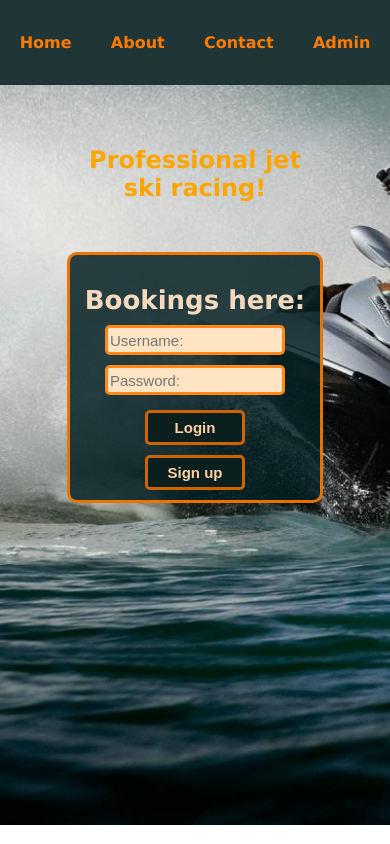
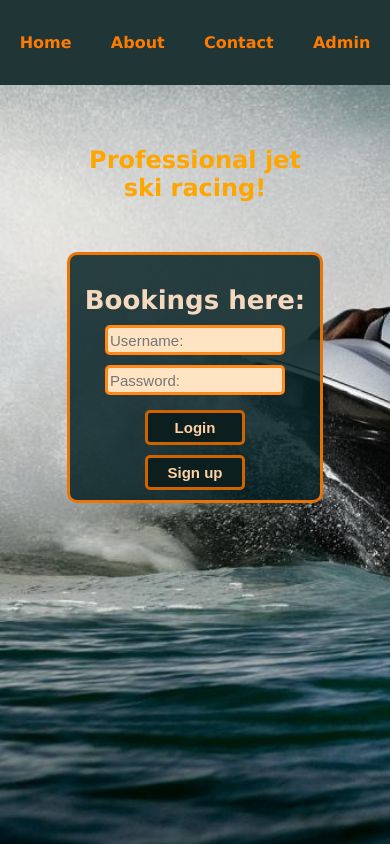
Before and after one commit to alexnmc/appointment-booking, a React (Create React App) app in the folder client/: page / in a window 390 px wide. Built offline with nearby package versions, Linux system fonts and the light colour scheme.

Commit message:
responsive design

```diff
--- a/client/src/style.css
+++ b/client/src/style.css
@@ -49,8 +49,9 @@
 .home {
     background-image: url('./Photos/jetski.png');
     background-size: cover ;
+    position: relative;
     height: 740px;
-    width: 100vw;
+
 }
 
 
@@ -502,6 +503,7 @@ button{
         justify-content: flex-start;
         position: fixed;
         padding:10px;
+        height: auto;
      }
 
 
@@ -577,7 +579,6 @@ button{
     }
 
 
-
     .deleteButton2{
         width: 47px;
         height: 32px;
```
